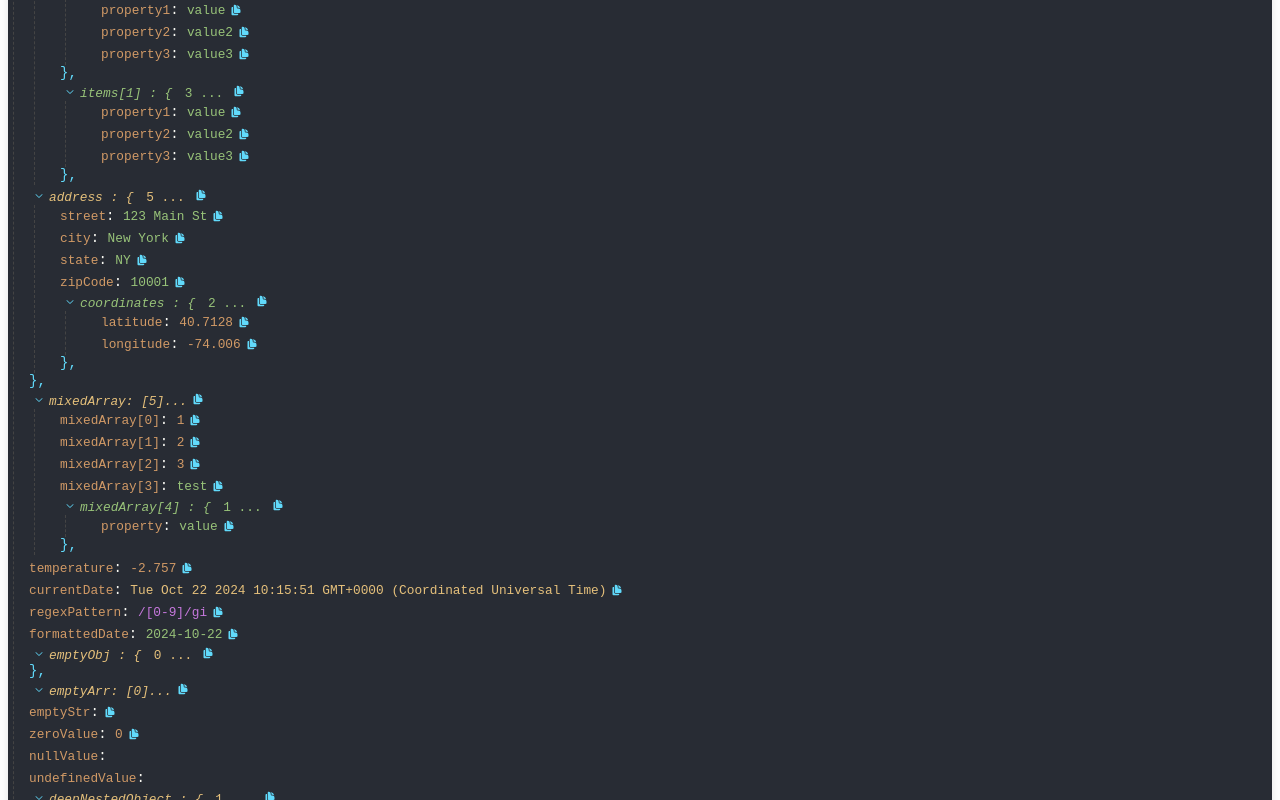
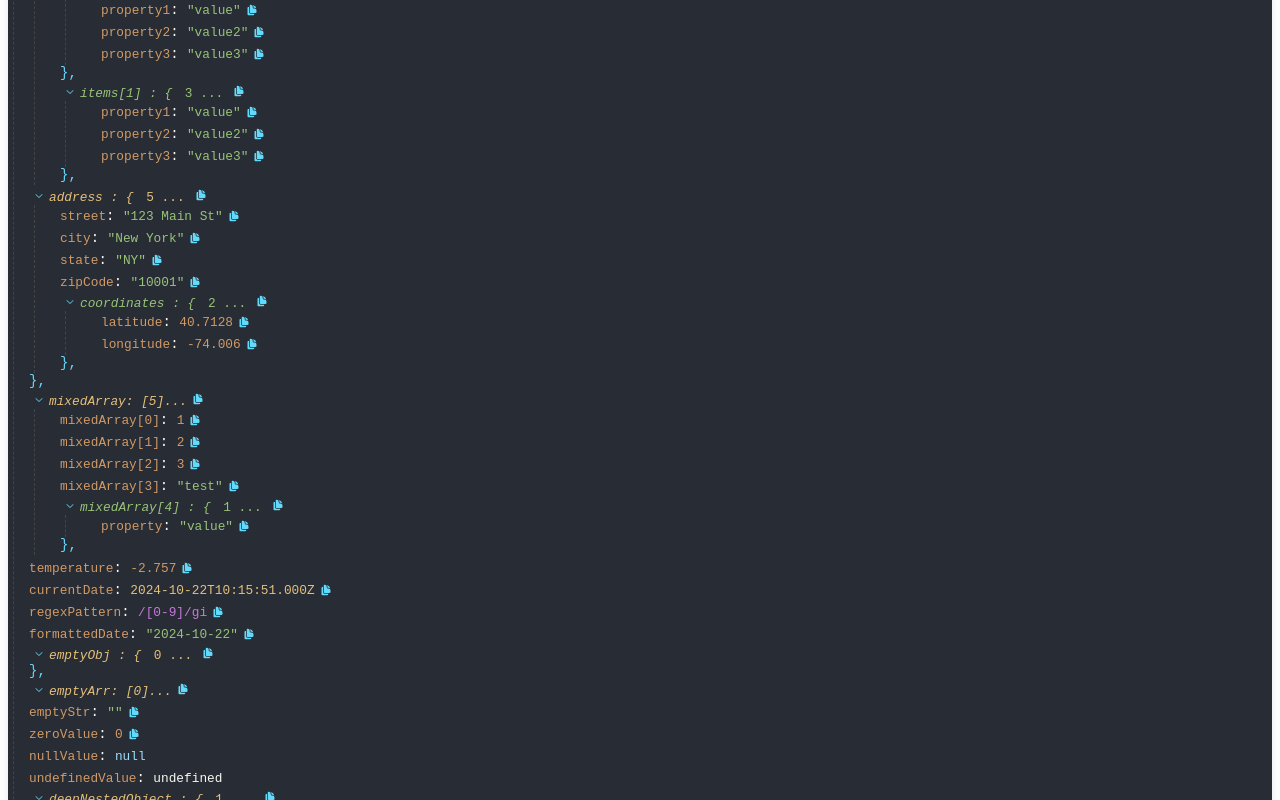
Before and after one commit to anilkumarthakur60/vue3-json-viewer, a Vue app: page / in a window 1280 px wide. Shown: the part 280-1080 px from the top of the page. Built offline with nearby package versions, Linux system fonts and the light colour scheme.

Commit message:
fix: minor changes

```diff
--- a/package.json
+++ b/package.json
@@ -59,7 +59,8 @@
     "test:e2e:dev": "start-server-and-test 'vite dev --port 4173' http://localhost:4173 'cypress open --e2e'",
     "build-only": "vite build",
     "type-check": "vue-tsc --build --force",
-    "lint": "eslint . --ext .vue,.js,.jsx,.cjs,.mjs,.ts,.tsx,.cts,.mts --fix --ignore-path .gitignore",
+    "lint": "eslint . --ext .vue,.js,.jsx,.cjs,.mjs,.ts,.tsx,.cts,.mts --fix",
+    "lint1": "eslint -c ./eslint.config.js \"./src*/**/*.{ts,js,cjs,mjs,vue}\"",
     "build:preview": "vite build --config vite.config.prod.ts"
   },
   "devDependencies": {
--- a/src/package/components/NestedComponent.vue
+++ b/src/package/components/NestedComponent.vue
@@ -324,7 +324,7 @@
         <span
           :class="['key', valueClass, darkMode ? 'value-dark' : 'value-light']"
         >
-          {{ data }}
+          {{ formatDisplayValue(data) }}
         </span>
       </span>
       <DocumentDuplicateIcon
@@ -453,6 +453,8 @@
   });
 
   function formatValue(value: any) {
+    if (value === null) return 'null';
+    if (value === undefined) return 'undefined';
     if (typeof value === 'string') return `"${value}"`;
     if (typeof value === 'number' || typeof value === 'boolean') return value;
     if (Array.isArray(value)) return '[...]';
@@ -461,5 +463,15 @@
     if (value instanceof Date) return value.toISOString();
     return String(value);
   }
+
+  function formatDisplayValue(value: any) {
+    if (value === null) return 'null';
+    if (value === undefined) return 'undefined';
+    if (typeof value === 'string') return `"${value}"`;
+    if (typeof value === 'number' || typeof value === 'boolean') return value;
+    if (value instanceof RegExp) return value.toString();
+    if (value instanceof Date) return value.toISOString();
+    return String(value);
+  }
   const isDate = computed<boolean>(() => props.data instanceof Date);
 </script>
--- a/src/package/types/jsonViewerTypes.ts
+++ b/src/package/types/jsonViewerTypes.ts
@@ -1,4 +1,5 @@
 export interface JsonViewerProps {
+  // eslint-disable-next-line @typescript-eslint/no-explicit-any
   data: any;
   level?: number;
   parentKey?: string | number;
```
Also changed, not shown: eslint.config.js (added, +32 -0 lines), .eslintrc.cjs (deleted).
